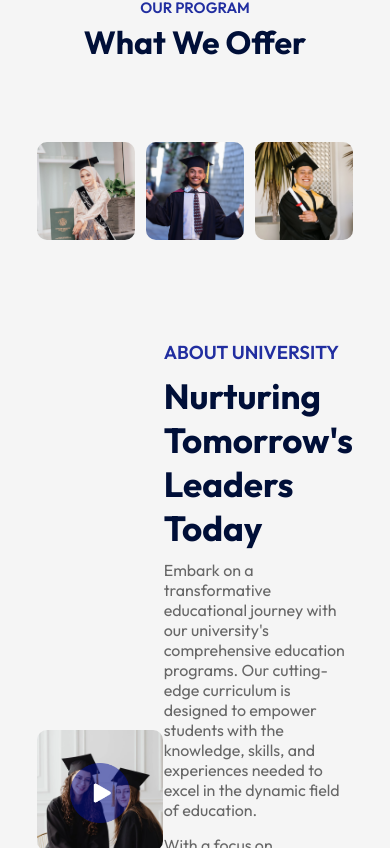
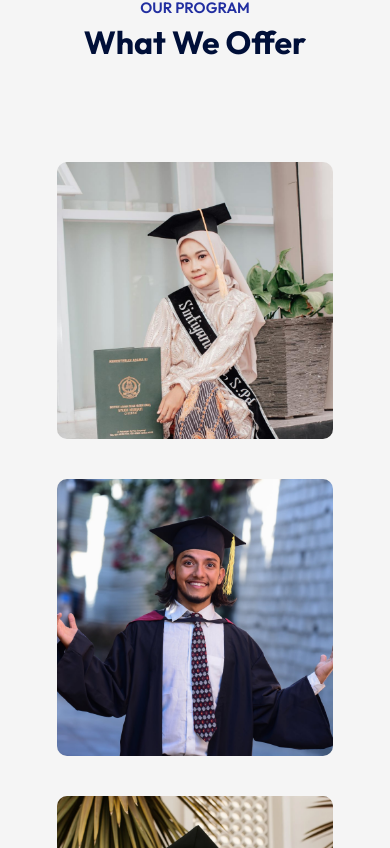
Before and after one commit to ArrayArefin-07/edusity-react-website, a React (Vite) app: page / in a window 390 px wide. Shown: the part 916-1764 px from the top of the page. Built offline with nearby package versions, Linux system fonts and the light colour scheme.

Commit message:
responsiveness added for Programs section

```diff
--- a/src/Components/Programs/Programs.css
+++ b/src/Components/Programs/Programs.css
@@ -40,3 +40,15 @@
   opacity: 1;
   padding-top: 0;
 }
+
+/*  ----- Media Query ----- */
+
+@media (max-width: 650px) {
+  .programs{
+    flex-direction: column;
+  }
+  .program{
+    flex-basis: 100%;
+    margin: 20px;
+  }
+}
```
